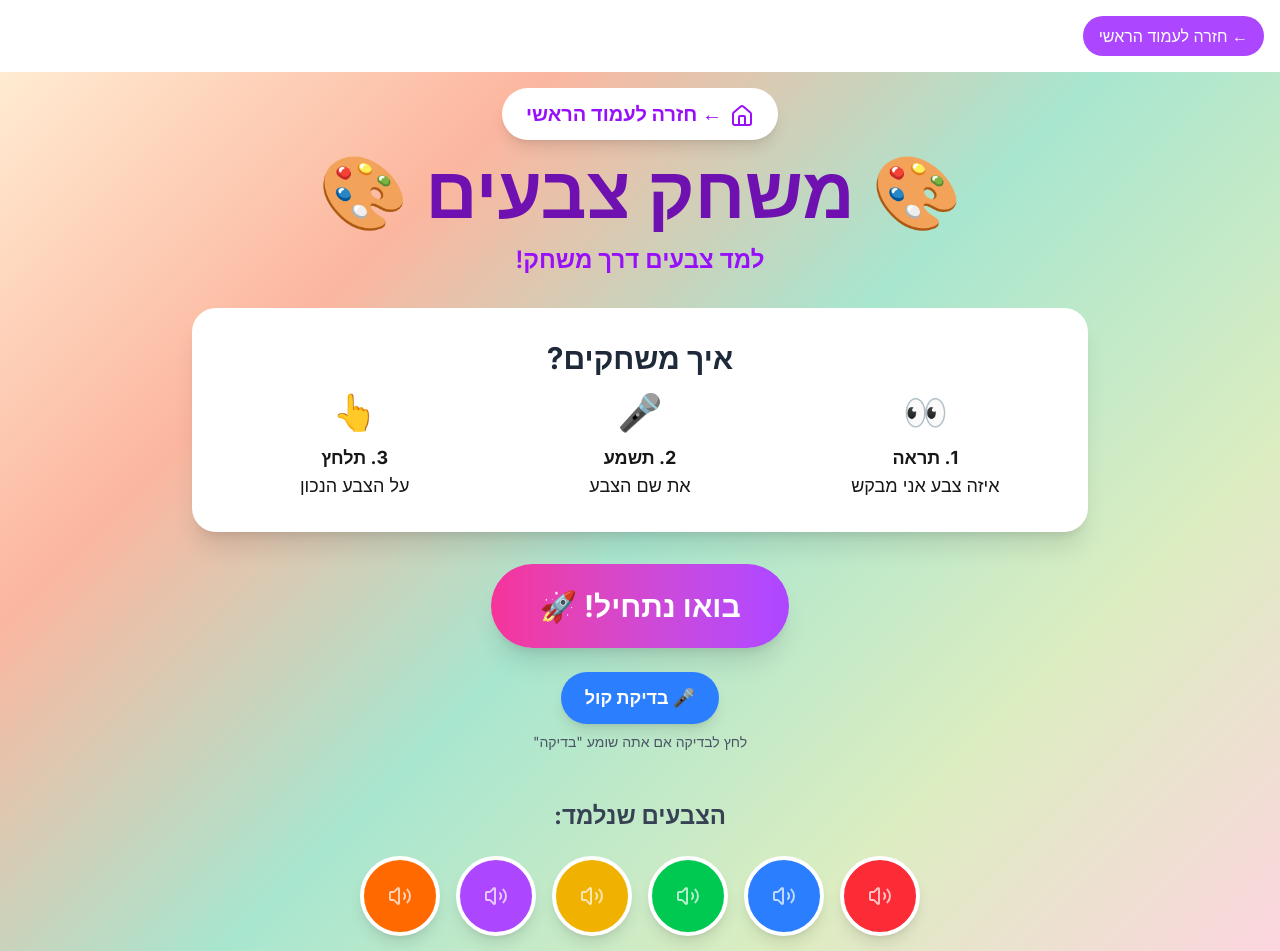
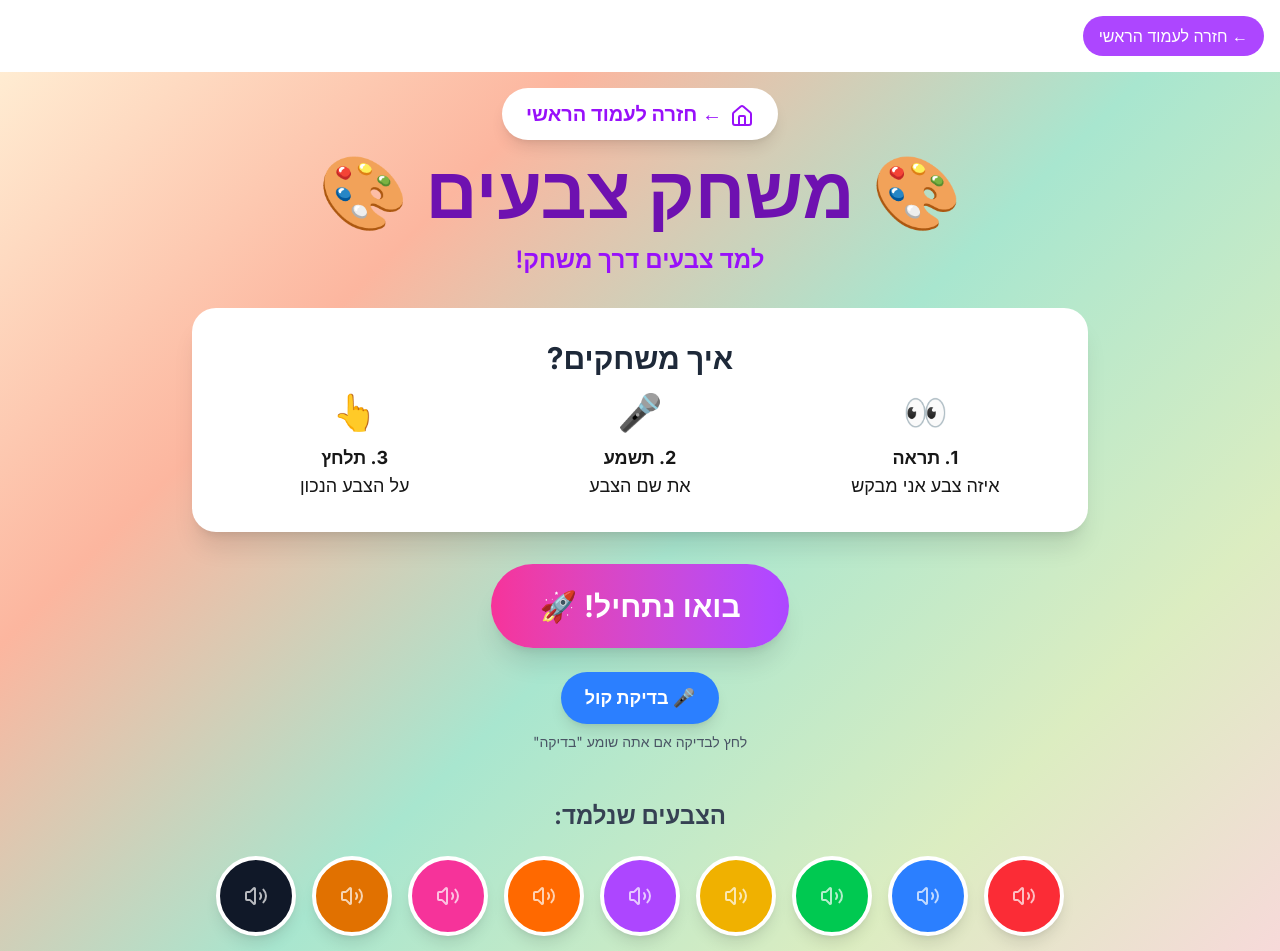
Before and after one commit to benshabbat/GamesForMyKids, a Next.js app in the folder gamesformykids/: page /games/colors in a window 1280 px wide. Shown: the top 951 px of the page. Built offline with nearby package versions, Linux system fonts and the light colour scheme.

Commit message:
feat: add additional colors (pink, brown, black, white) to ColorGame with Hebrew translations and sound mappings

```diff
--- a/gamesformykids/app/games/colors/page.tsx
+++ b/gamesformykids/app/games/colors/page.tsx
@@ -46,6 +46,30 @@ export default function ColorGame() {
       hebrew: "כתום",
       value: "bg-orange-500",
       sound: [330, 415, 494],
+    },
+    {
+      name: "pink",
+      hebrew: "ורוד",
+      value: "bg-pink-500",
+      sound: [587, 698, 784],
+    },
+    {
+      name: "brown",
+      hebrew: "חום",
+      value: "bg-amber-600",
+      sound: [220, 277, 330],
+    },
+    {
+      name: "black",
+      hebrew: "שחור",
+      value: "bg-gray-900",
+      sound: [196, 247, 294],
+    },
+    {
+      name: "white",
+      hebrew: "לבן",
+      value: "bg-gray-100 border-2 border-gray-300",
+      sound: [659, 784, 880],
     },
   ];
 
```
